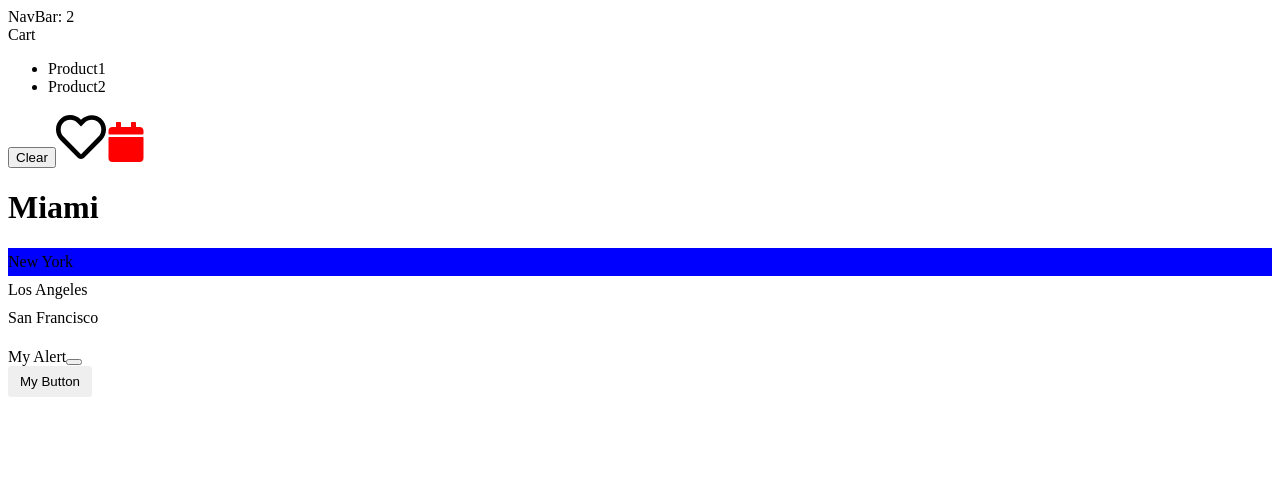
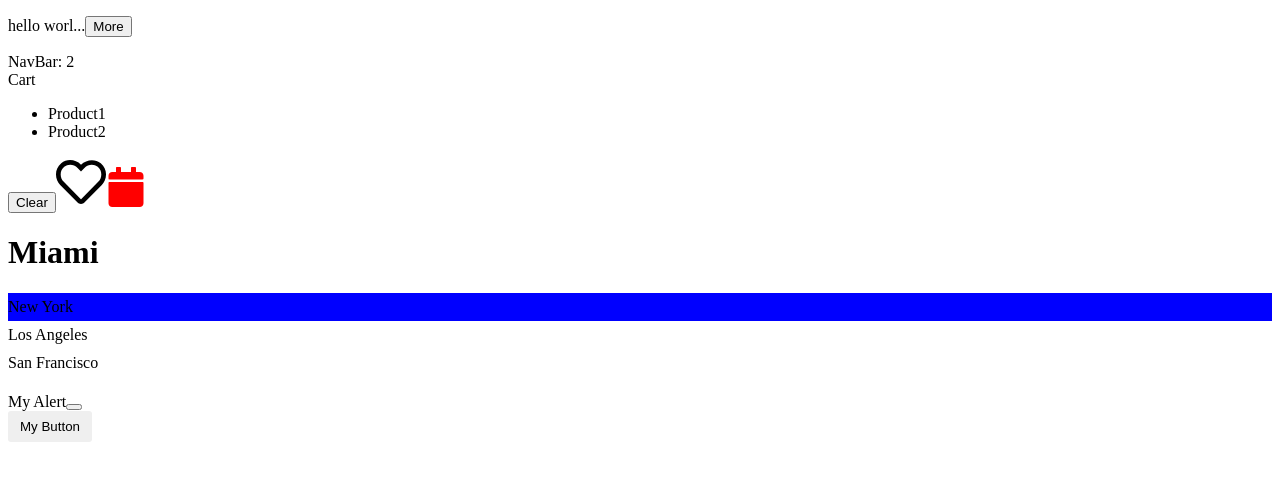
Before and after one commit to MegMoore/react-app, a React (Vite) app: page / in a window 1280 px wide. Shown: the top 480 px of the page. Built offline with nearby package versions, Linux system fonts and the light colour scheme.

Commit message:
expandable text

```diff
--- a/src/App.tsx
+++ b/src/App.tsx
@@ -8,6 +8,7 @@
 import Like from "./components/Like";
 import NavBar from "./components/NavBar";
 import Cart from "./components/Cart";
+import Expandabletext from "./components/Expandabletext";
 
 function App() {
   const [cartItems, setCartItems] = useState(["Product1", "Product2"]);
@@ -16,6 +17,7 @@
 
   return (
     <div>
+      <Expandabletext maxChars={10}>hello world</Expandabletext>
       <NavBar cartItemsCount={cartItems.length} />
       <Cart cartItems={cartItems} onClear={() => setCartItems([])} />
       <Like onClick={() => console.log("clicked")} />
--- /dev/null
+++ b/src/components/Expandabletext.tsx
@@ -0,0 +1,25 @@
+import React, { useState } from "react";
+
+interface Props {
+  children: string;
+  maxChars?: number;
+}
+
+const Expandabletext = ({ children, maxChars = 100 }: Props) => {
+  const [isExpanded, setExpanded] = useState(false);
+
+  if (children.length <= maxChars) return <p>{children}</p>;
+
+  const text = isExpanded ? children : children.substring(0, maxChars);
+
+  return (
+    <p>
+      {text}...
+      <button onClick={() => setExpanded(!isExpanded)}>
+        {isExpanded ? "Less" : "More"}
+      </button>
+    </p>
+  );
+};
+
+export default Expandabletext;
```
